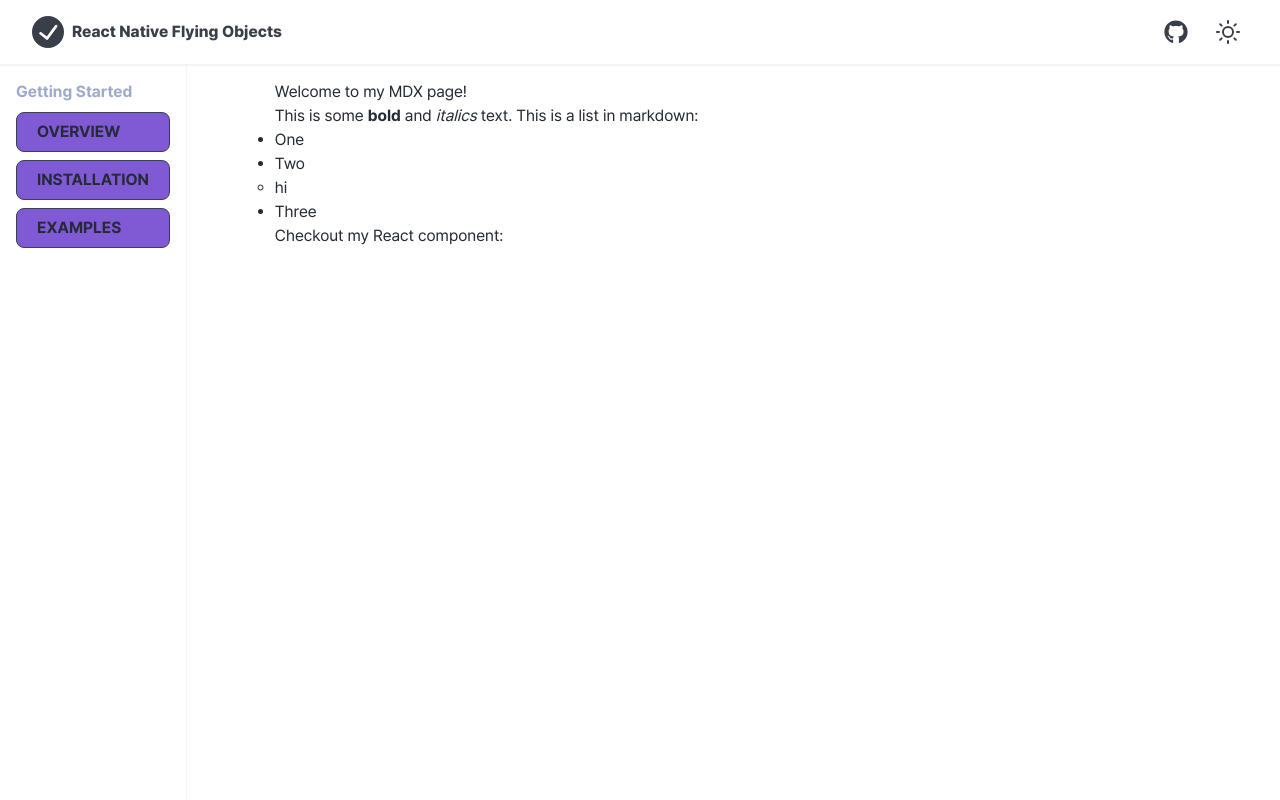
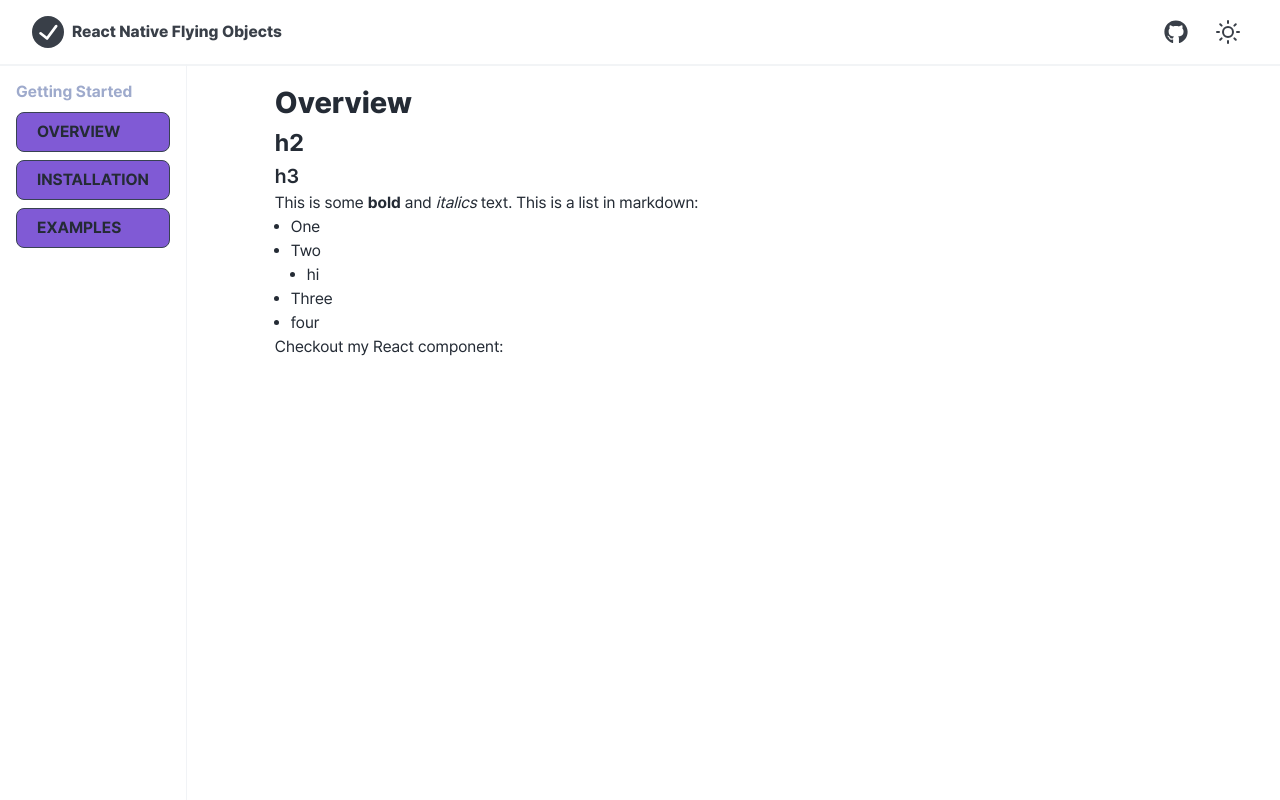
Before and after one commit to ysh4296/react-native-flying-object-pages, a Next.js app: page /docs/Flow in a window 1280 px wide. Built offline with nearby package versions, Linux system fonts and the light colour scheme.

Commit message:
custom mdx

```diff
--- a/mdx-components.tsx
+++ b/mdx-components.tsx
@@ -1,8 +1,36 @@
-import { ListItem, UnorderedList } from '@chakra-ui/react';
+import { ListItem, Text, UnorderedList } from '@chakra-ui/react';
 import type { MDXComponents } from 'mdx/types';
 
-export function useMDXComponents(components: MDXComponents): MDXComponents {
+export function useMDXComponents(components?: MDXComponents): MDXComponents {
   return {
+    h1: ({ children }) => {
+      return (
+        <Text fontWeight={800} fontSize="3xl">
+          {children}
+        </Text>
+      );
+    },
+    h2: ({ children }) => {
+      return (
+        <Text fontWeight={700} fontSize="2xl">
+          {children}
+        </Text>
+      );
+    },
+    h3: ({ children }) => {
+      return (
+        <Text fontWeight={600} fontSize="xl">
+          {children}
+        </Text>
+      );
+    },
+    p: ({ children }) => {
+      return (
+        <Text fontWeight={400} fontSize="md">
+          {children}
+        </Text>
+      );
+    },
     ul: ({ children }) => {
       return <UnorderedList>{children}</UnorderedList>;
     },
--- a/package.json
+++ b/package.json
@@ -1,5 +1,5 @@
 {
-  "name": "physics_engine",
+  "name": "react-native-flying-objects-pages",
   "version": "0.1.0",
   "private": true,
   "scripts": {
@@ -24,6 +24,7 @@
     "@next/mdx": "^14.2.11",
     "@types/mdx": "^2.0.13",
     "framer-motion": "^11.2.12",
+    "github-markdown-css": "^5.6.1",
     "jackspeak": "^2.0.3",
     "next": "14.2.2",
     "next-mdx-remote": "^5.0.0",
--- a/src/app/docs/[id]/page.tsx
+++ b/src/app/docs/[id]/page.tsx
@@ -1,34 +1,22 @@
 import { Box } from '@chakra-ui/react';
-import { compileMDX } from 'next-mdx-remote/rsc';
-import { JSXElementConstructor, ReactElement, Suspense } from 'react';
-
-const MDXContent = ({
-  content,
-}: {
-  content: ReactElement<any, string | JSXElementConstructor<any>>;
-}) => {
-  return <Suspense fallback={<p>Loading...</p>}>{content}</Suspense>;
-};
+import MDXContent from '@component/MDXContent';
 
 const Docs = async ({ params }: { params: { id: string } }) => {
   const { id } = params;
   const fs = require('fs');
   const rootDir = process.cwd() + '/src/content/';
 
-  let mdx;
+  let path;
   try {
-    mdx = fs.readFileSync(rootDir + id + '.mdx', 'utf8');
+    path = fs.readFileSync(rootDir + id + '.mdx', 'utf8');
   } catch {
-    mdx = fs.readFileSync(rootDir + 'Overview.mdx', 'utf8');
+    path = fs.readFileSync(rootDir + 'Overview.mdx', 'utf8');
   }
-
-  // MDX 컴파일
-  const { content } = await compileMDX({ source: mdx });
 
   // 클라이언트 컴포넌트에 데이터를 전달
   return (
     <Box p={4}>
-      <MDXContent content={content} />
+      <MDXContent path={path} />
     </Box>
   );
 };
--- a/src/app/providers.tsx
+++ b/src/app/providers.tsx
@@ -2,13 +2,8 @@
 'use client';
 
 import { ChakraProvider } from '@chakra-ui/react';
-import { MDXProvider } from '@mdx-js/react';
 import { theme } from 'theme/theme';
 
 export function Providers({ children }: { children: React.ReactNode }) {
-  return (
-    <ChakraProvider theme={theme}>
-      <MDXProvider>{children}</MDXProvider>
-    </ChakraProvider>
-  );
+  return <ChakraProvider theme={theme}>{children}</ChakraProvider>;
 }
--- /dev/null
+++ b/src/component/MDXContent.tsx
@@ -0,0 +1,28 @@
+// components/MDXContent.tsx
+'use client';
+
+import { MDXProvider } from '@mdx-js/react';
+import { useMDXComponents } from '../../mdx-components';
+import { useEffect, useState } from 'react';
+
+const MDXContent = ({ path }: { path: string }) => {
+  const [mdxComponent, setMdxComponent] = useState<React.ReactNode>(null);
+
+  useEffect(() => {
+    const LoadMDX = async () => {
+      const { compileMDX } = await import('next-mdx-remote/rsc');
+      const { content: compiledContent } = await compileMDX({
+        source: path,
+        options: { parseFrontmatter: true },
+        components: useMDXComponents(),
+      });
+      setMdxComponent(compiledContent);
+    };
+
+    LoadMDX();
+  }, [path]);
+
+  return <MDXProvider>{mdxComponent}</MDXProvider>;
+};
+
+export default MDXContent;
--- a/src/content/Overview.mdx
+++ b/src/content/Overview.mdx
@@ -1,4 +1,8 @@
-# Welcome to my MDX page!
+# Overview
+
+## h2
+
+### h3
 
 This is some **bold** and _italics_ text.
 This is a list in markdown:
@@ -7,5 +11,6 @@ This is a list in markdown:
 - Two
   - hi
 - Three
+- four
 
 Checkout my React component:
```
Also changed, not shown: tsconfig.json (+9 -1 lines), 1 other file (tests, documents, lock files or other folders).
